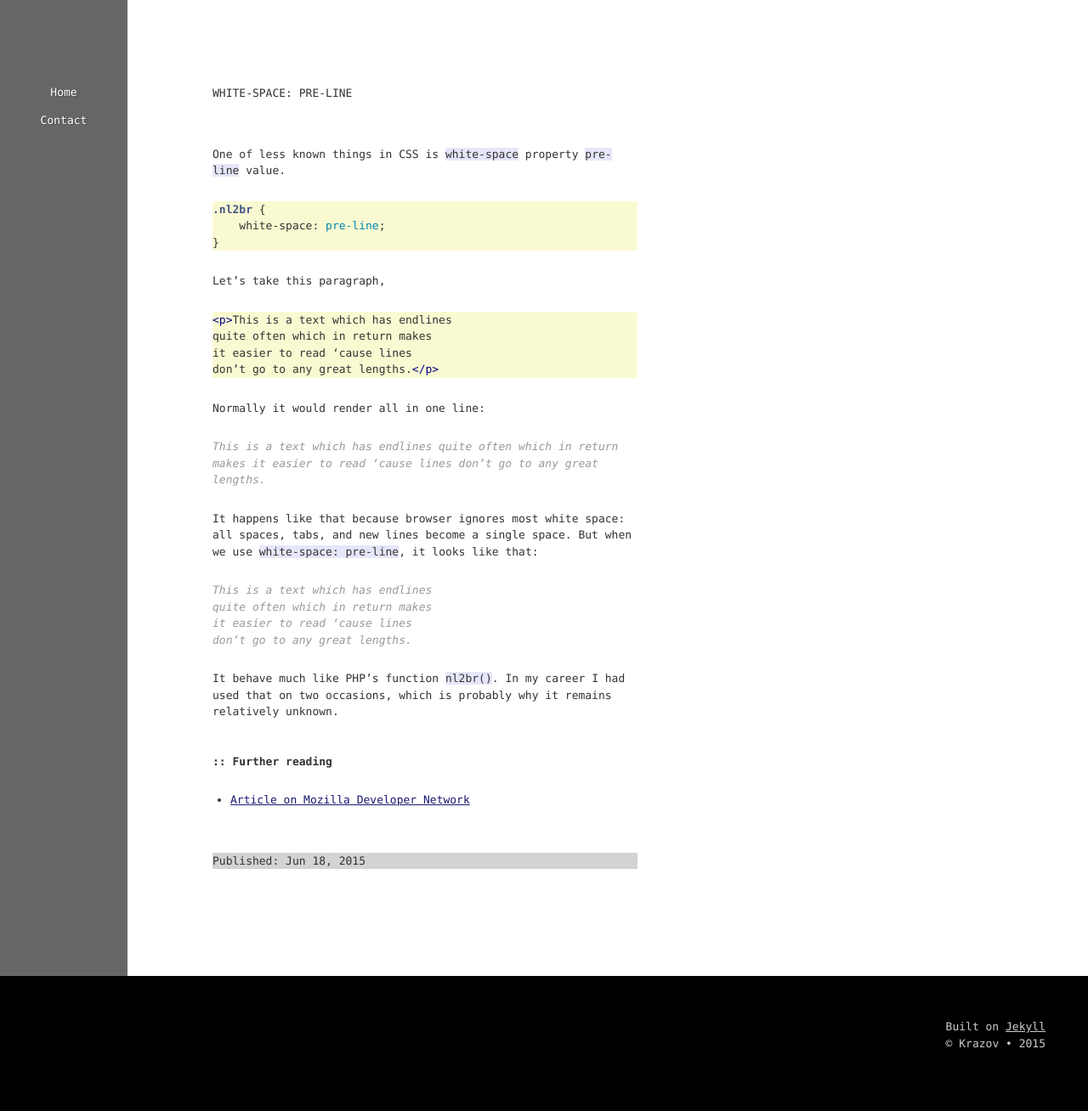
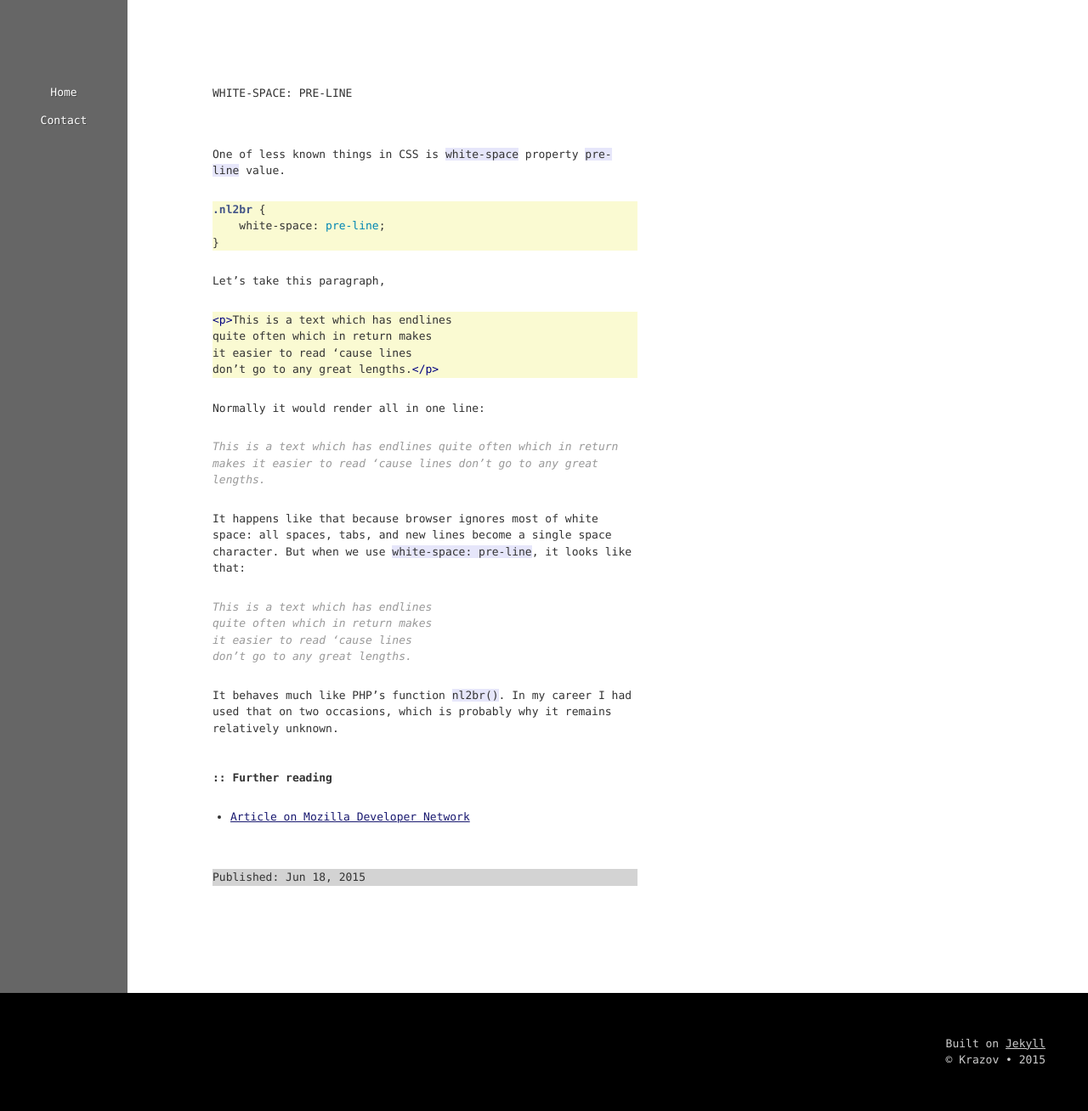
Before and after one commit to Krazov/krazov.github.io, a Jekyll site: the page built from _posts/2015-06-18-001_whitespace_preline.md, in a window 1280 px wide. Shown: the whole page at 85% size. Built offline with Jekyll 4.4.1, drawn with Linux system fonts in a browser that asks for light colours.

Commit message:
There was a typo in 001. But now it’s gone.

```diff
--- a/_posts/2015-06-18-001_whitespace_preline.md
+++ b/_posts/2015-06-18-001_whitespace_preline.md
@@ -29,14 +29,14 @@ quite often which in return makes
 it easier to read ‘cause lines
 don’t go to any great lengths._
 
-It happens like that because browser ignores most white space: all spaces, tabs, and new lines become a single space. But when we use `white-space: pre-line`, it looks like that:
+It happens like that because browser ignores most of white space: all spaces, tabs, and new lines become a single space character. But when we use `white-space: pre-line`, it looks like that:
 
 <p style="white-space: pre-line;"><em>This is a text which has endlines
 quite often which in return makes
 it easier to read ‘cause lines
 don’t go to any great lengths.</em></p>
 
-It behave much like PHP’s function `nl2br()`. In my career I had used that on two occasions, which is probably why it remains relatively unknown.
+It behaves much like PHP’s function `nl2br()`. In my career I had used that on two occasions, which is probably why it remains relatively unknown.
 
 ## Further reading
 
```
